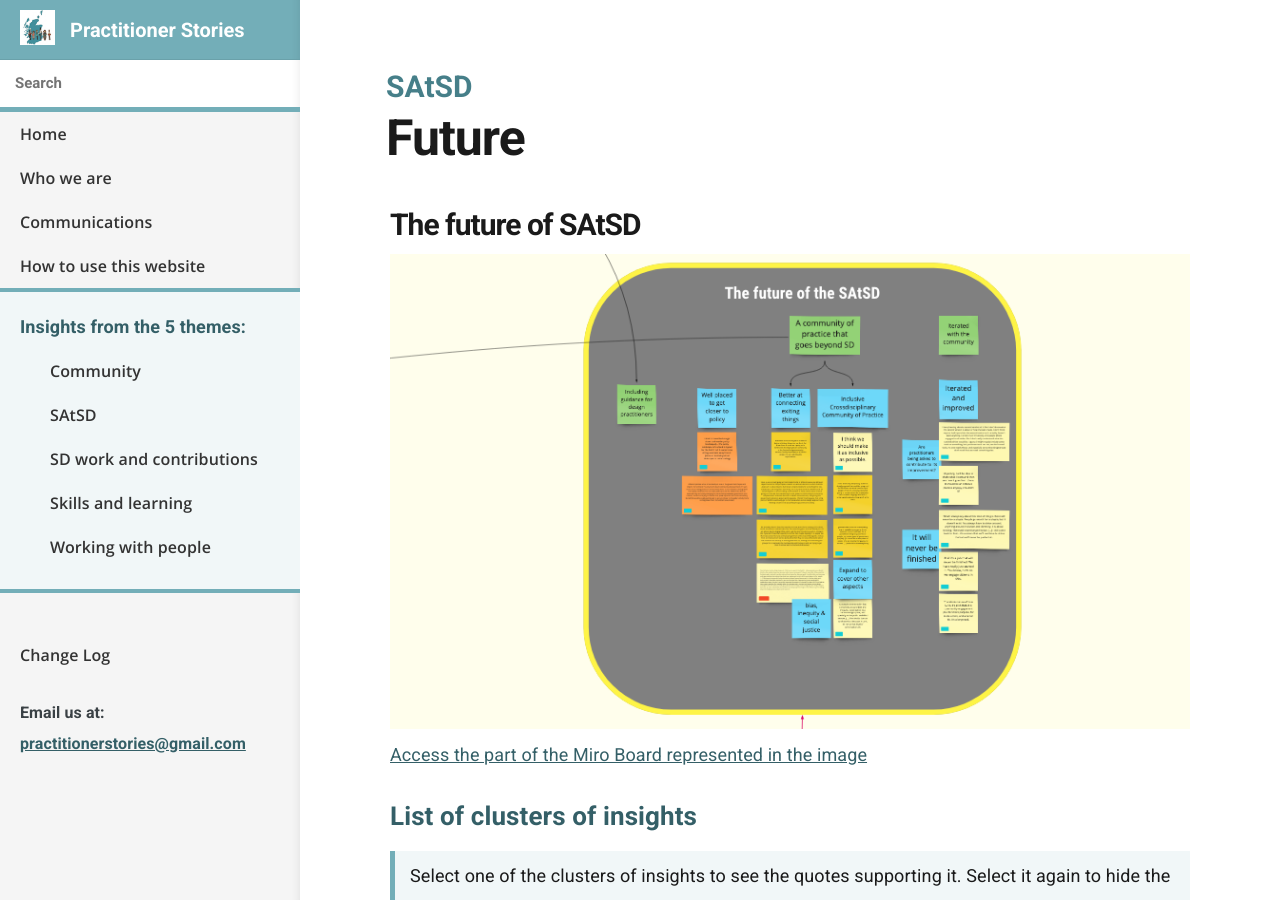
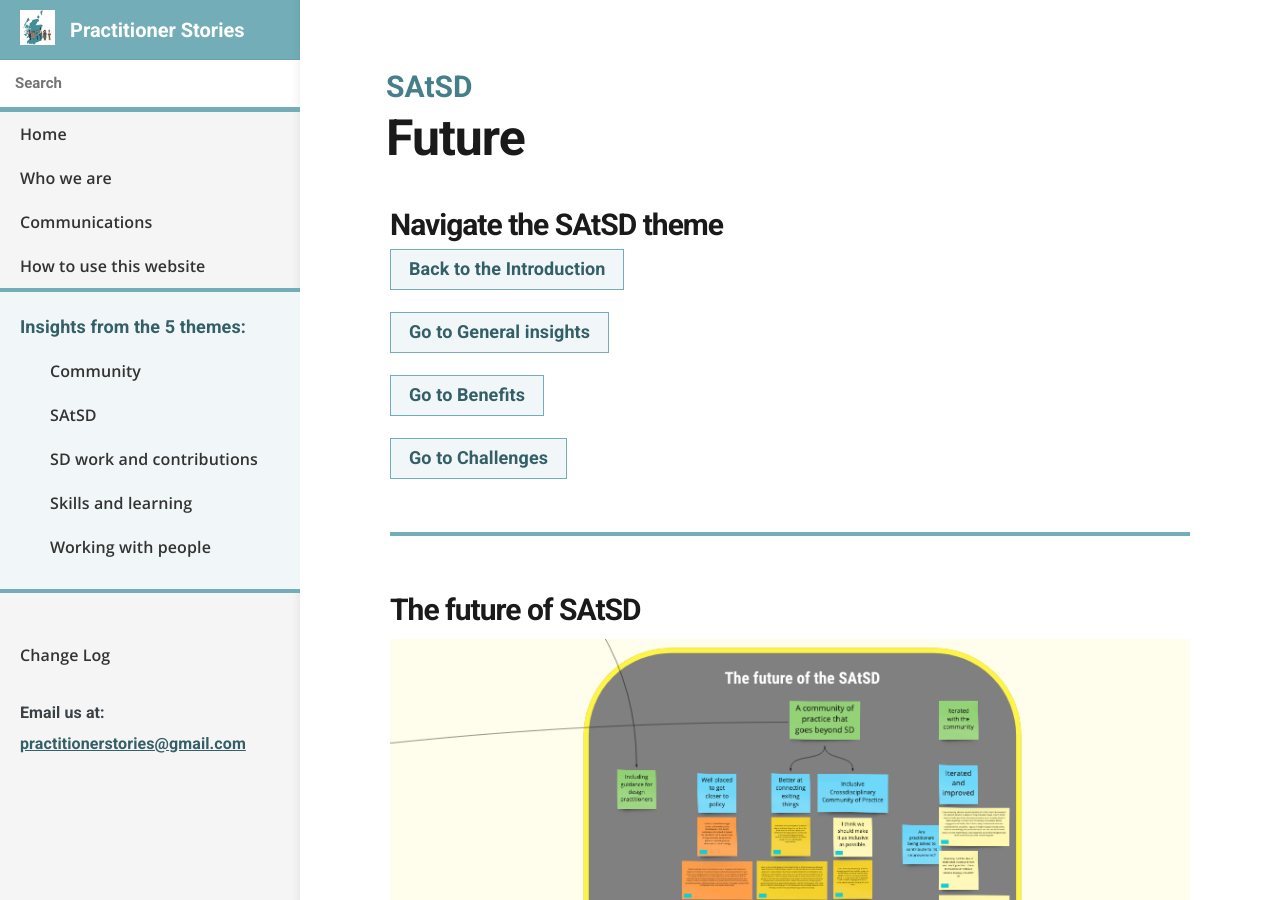
Before and after one commit to stephanie-K/practitioner-stories, a Jekyll site: the page built from _docs/SAtSD/future.md, in a window 1280 px wide and 900 px high. Built offline with Jekyll 4.4.1, drawn with Linux system fonts in a browser that asks for light colours.

Commit message:
add navigation to the SAtSD pages

```diff
--- a/_docs/SAtSD/future.md
+++ b/_docs/SAtSD/future.md
@@ -3,6 +3,16 @@ title: Future
 category: SAtSD
 order: 5
 ---
+
+<div class="item-nav">
+<h2>Navigate the SAtSD theme</h2>
+   <p><span><a href="/practitioner-stories/SAtSD/intro">Back to the Introduction</a></span></p>
+   <p><span><a href="/practitioner-stories/SAtSD/general">Go to General insights</a></span></p>
+   <p><span><a href="/practitioner-stories/SAtSD/benefits">Go to Benefits</a></span></p>
+   <p><span><a href="/practitioner-stories/SAtSD/challenges">Go to Challenges</a></span></p>
+</div>
+
+<hr class="big">
 
 ## The future of SAtSD
 
```
Also changed, not shown: _docs/SAtSD/benefits.md (+10 -0 lines), _docs/SAtSD/challenges.md (+10 -0 lines), _docs/SAtSD/general.md (+10 -0 lines).
